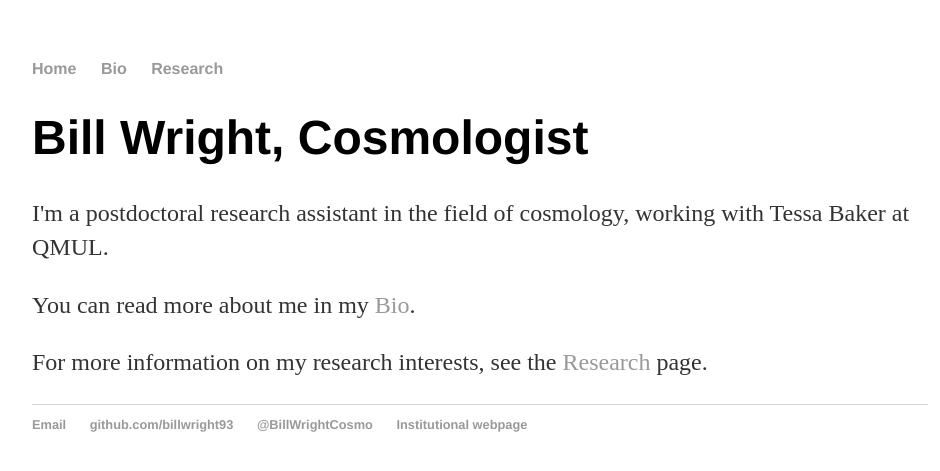
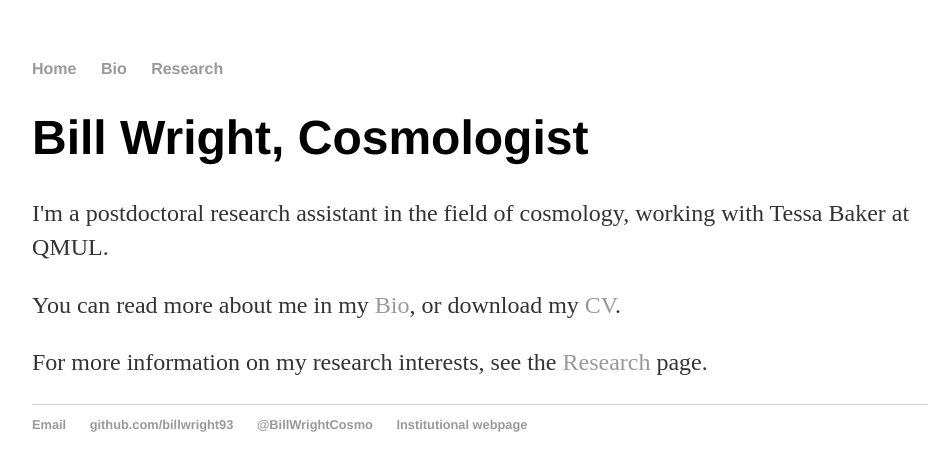
Before and after one commit to billwright93/billwright.github.io, a Jekyll site: the page built from index.html, in a window 1280 px wide. Shown: the top 471 px of the page, without its empty margins (160-1100 px from the left). Built offline with Jekyll 4.4.1, drawn with Linux system fonts in a browser that asks for light colours.

Commit message:
Add link to CV on homepage.

```diff
--- a/index.html
+++ b/index.html
@@ -5,6 +5,6 @@ title: Bill Wright's Website
 <div class="blurb">
 	<h1>Bill Wright, Cosmologist</h1>
 	<p>I'm a postdoctoral research assistant in the field of cosmology, working with Tessa Baker at QMUL.</p>
-	<p>You can read more about me in my <a href="/bio">Bio</a>.</p>
+	<p>You can read more about me in my <a href="/bio">Bio</a>, or download my <a href="/pdfs/CV_academic.pdf" target="_blank">CV</a>.</p>
 	<p>For more information on my research interests, see the <a href="/research">Research</a> page.</p>
 </div><!-- /.blurb -->
```
